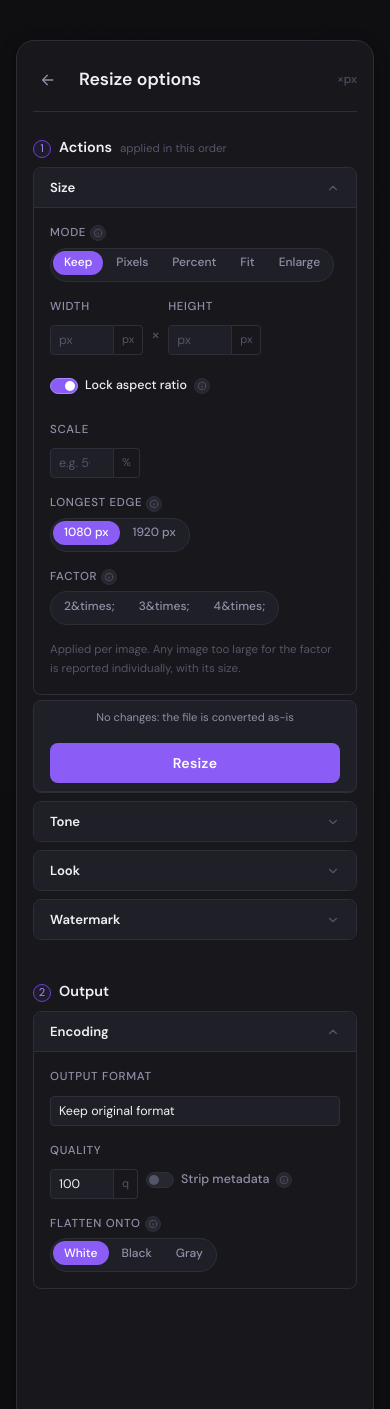
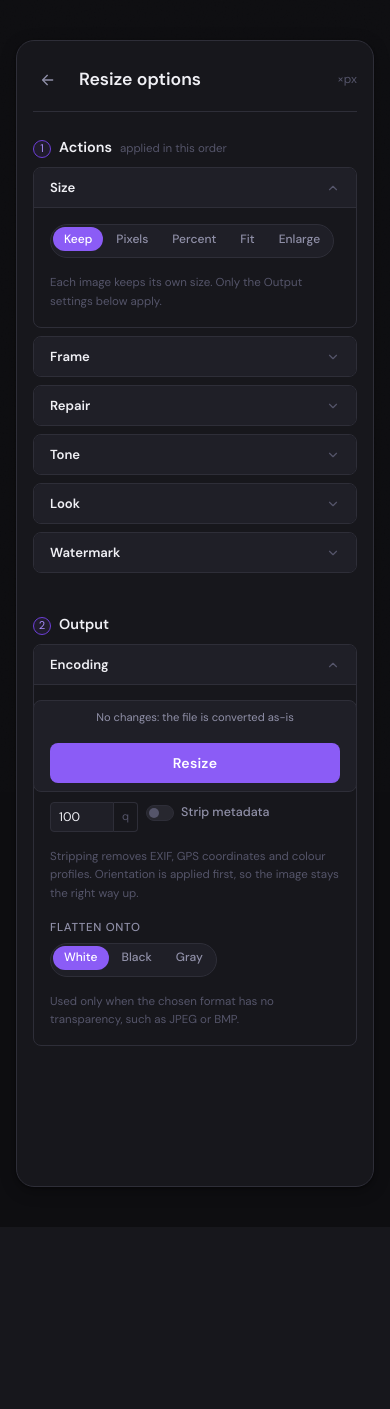
Before and after one commit to Tiritibambix/ImaGUIck, a Flask app: template templates/resize.html in a window 390 px wide. Shown: the part 52-1461 px from the top of the page. After the commit the page ends 1249 px from the top, so only its background shows below. Run offline with Flask 3, Linux system fonts and the light colour scheme; the template is opened without the code that fills it, so the values that code supplies are empty; some libraries are stand-ins or nearby versions.

Commit message:
fix(ui): reveal one size mode at a time and stop clipping tooltips
The Size group showed every mode's fields at once, so switching mode appeared
to do nothing. .reveal set display:flex, and the browser's own
`[hidden] { display: none }` comes from the UA stylesheet, which any author
class selector beats: the JavaScript was setting the hidden property
correctly and CSS was ignoring it. Add .reveal[hidden] { display: none },
which wins on specificity without !important.

The browser harness missed this because it asserted the hidden property
rather than what is on screen. It now loads the real stylesheet alongside the
real script, asserts computed display, and pins that exactly one reveal can be
visible; the generator refuses to build if the override is absent from the
stylesheet.

Other fixes from the same review:

- &times; and &deg; rendered literally. Jinja escapes {{ }}, so '2&times;'
  became '2&amp;times;'. Option texts now use the Unicode characters.
- Tooltips were cut in half. .opt-group had overflow:hidden while a tooltip is
  positioned above its own button, so the whole first row was clipped. The
  summary carries its own radius instead, which is what overflow was for, and
  the tooltip width is clamped to the viewport for phones.
- Tooltips reviewed against one rule: a tooltip holds one short secondary
  sentence, anything essential to understanding the control is visible text.
  Five moved to hints (ratio vs region, the 16 megapixel denoise refusal, the
  watermark shadow, GPS in strip metadata, when flattening applies); six
  one-line tooltips remain.
- Size no longer labels what it already says. The "Mode" label and the
  redundant "Scale" and "Factor" labels become aria-labels, and each mode
  states its effect with real numbers from the source.
- Vector density explains itself: every option shows the raster it would
  produce, and densities that would exceed MAX_DIMENSION are struck through,
  matching how the enlargement factors already behave.

The 843 pinned builder argv cases are unchanged.

```diff
--- a/templates/_resize_form_fields.html
+++ b/templates/_resize_form_fields.html
@@ -18,11 +18,14 @@
 
 {# ---------- primitives ---------- #}
 
-{% macro segmented(name, options, current='', label='', tip='', id_prefix='') %}
-{#  options: list of (value, text) or (value, text, disabled, title) #}
+{% macro segmented(name, options, current='', label='', tip='', id_prefix='', aria_label='') %}
+{#  options: list of (value, text) or (value, text, disabled, title)
+    Pass aria_label instead of label where the group heading or the option
+    texts already say what the choice is, so the name is announced without
+    being repeated on screen. #}
 <div class="field">
     {% if label %}<span class="field-label">{{ label }}{% if tip %}{{ info_tip(tip) }}{% endif %}</span>{% endif %}
-    <div class="seg" role="radiogroup"{% if label %} aria-label="{{ label }}"{% endif %}>
+    <div class="seg" role="radiogroup" aria-label="{{ label or aria_label or name }}">
         {% for opt in options %}
         {% set value = opt[0] %}
         {% set text = opt[1] %}
@@ -48,9 +51,9 @@
 </label>
 {% endmacro %}
 
-{% macro number(name, label, value='', min='', max='', unit='', placeholder='', tip='', id_prefix='') %}
+{% macro number(name, label, value='', min='', max='', unit='', placeholder='', tip='', id_prefix='', label_hidden=false) %}
 <div class="field">
-    <label class="field-label" for="{{ id_prefix }}{{ name }}">{{ label }}{% if tip %}{{ info_tip(tip) }}{% endif %}</label>
+    <label class="field-label{% if label_hidden %} vh{% endif %}" for="{{ id_prefix }}{{ name }}">{{ label }}{% if tip and not label_hidden %}{{ info_tip(tip) }}{% endif %}</label>
     <span class="num">
         <input type="number" name="{{ name }}" id="{{ id_prefix }}{{ name }}"
                {% if min != '' %}min="{{ min }}"{% endif %}{% if max != '' %} max="{{ max }}"{% endif %}
@@ -94,23 +97,52 @@
 
 {# ---------- the groups, in pipeline order ---------- #}
 
-{% macro group_import(id_prefix='') %}
+{% macro group_import(src_width=0, src_height=0, max_dimension=10000, id_prefix='') %}
+{% set known = src_width and src_height %}
 {% call option_group('Import') %}
-    {{ segmented('density', [('', 'Default'), ('150', '150 dpi'), ('300', '300 dpi'), ('600', '600 dpi')],
-                 '', 'Vector density',
-                 'Only affects SVG, PDF, EPS and AI sources, which rasterize soft at the default 72 dpi. A read-time setting, so it runs before anything else.',
-                 id_prefix) }}
+    {# A PDF or SVG has no pixels of its own: it is drawn at whatever
+       resolution we ask for. The dimensions above were probed at 72 dpi, so
+       each option can state the raster it would actually produce, which is a
+       far better explanation than any wording. #}
+    {{ segmented('density',
+                 [('', '72 dpi', false, '%s × %s px' % (src_width, src_height) if known else ''),
+                  ('150', '150 dpi', known and (src_width * 150 / 72 > max_dimension or src_height * 150 / 72 > max_dimension),
+                   '%s × %s px' % ((src_width * 150 / 72) | round | int, (src_height * 150 / 72) | round | int) if known else ''),
+                  ('300', '300 dpi', known and (src_width * 300 / 72 > max_dimension or src_height * 300 / 72 > max_dimension),
+                   '%s × %s px' % ((src_width * 300 / 72) | round | int, (src_height * 300 / 72) | round | int) if known else ''),
+                  ('600', '600 dpi', known and (src_width * 600 / 72 > max_dimension or src_height * 600 / 72 > max_dimension),
+                   '%s × %s px' % ((src_width * 600 / 72) | round | int, (src_height * 600 / 72) | round | int) if known else '')],
+                 '', 'Rasterize at', '', id_prefix) }}
+    <p class="hint">
+        {% if known %}
+        This page is drawn at {{ src_width }} &times; {{ src_height }} px at 72 dpi
+        ({{ (src_width * 300 / 72) | round | int }} &times; {{ (src_height * 300 / 72) | round | int }} px at 300 dpi).
+        Higher is sharper and heavier; densities that would pass {{ max_dimension }} px per side are struck through.
+        {% else %}
+        Vector and PDF sources have no pixels of their own. 72 dpi is small and soft,
+        300 dpi is print-sharp. Only SVG, PDF, EPS and AI sources are affected.
+        {% endif %}
+    </p>
 {% endcall %}
 {% endmacro %}
 
 {% macro group_size(src_width=0, src_height=0, max_dimension=10000, id_prefix='') %}
+{% set known = src_width and src_height %}
 {% call option_group('Size', true) %}
+    {# No visible "Mode" label: the group is called Size and the five options
+       say what they do. One applies at a time, which the hint states plainly
+       rather than hiding in a tooltip. #}
     {{ segmented('size_mode',
                  [('keep', 'Keep'), ('pixels', 'Pixels'), ('percent', 'Percent'),
                   ('fit', 'Fit'), ('enlarge', 'Enlarge')],
-                 'keep', 'Mode',
-                 'One mode applies at a time. Picking one clears the others, so a value you typed can never be silently dropped.',
-                 id_prefix) }}
+                 'keep', '', '', id_prefix, 'Resize mode') }}
+
+    <div class="reveal" data-when="size_mode=keep" hidden>
+        <p class="hint">
+            {% if known %}Kept at {{ src_width }} &times; {{ src_height }} px.{% else %}Each image keeps its own size.{% endif %}
+            Only the Output settings below apply.
+        </p>
+    </div>
 
     <div class="reveal" data-when="size_mode=pixels" hidden>
         <div class="row">
@@ -122,50 +154,50 @@
     </div>
 
     <div class="reveal" data-when="size_mode=percent" hidden>
-        {{ number('percentage', 'Scale', '', 1, 1000, '%', 'e.g. 50', '', id_prefix) }}
-        {% if src_width and src_height %}<p class="hint">Source is {{ src_width }} &times; {{ src_height }} px.</p>{% endif %}
+        {{ number('percentage', 'Scale', '', 1, 1000, '%', 'e.g. 50', '', id_prefix, true) }}
+        <p class="hint">
+            {% if known %}Source is {{ src_width }} &times; {{ src_height }} px, so 50 gives {{ (src_width / 2) | round | int }} &times; {{ (src_height / 2) | round | int }} px.{% else %}Applied to each image individually.{% endif %}
+        </p>
     </div>
 
     <div class="reveal" data-when="size_mode=fit" hidden>
         {{ segmented('fit_preset', [('1080', '1080 px'), ('1920', '1920 px')], '1080', 'Longest edge',
-                     'Shrink-only: an image already smaller than the box is left alone.', id_prefix) }}
+                     '', id_prefix) }}
+        <p class="hint">Shrink-only: an image already smaller than the box is left alone.</p>
     </div>
 
     <div class="reveal" data-when="size_mode=enlarge" hidden>
-        {% set known = src_width and src_height %}
         {{ segmented('upscale',
-                     [('2x', '2&times;', known and (src_width * 2 > max_dimension or src_height * 2 > max_dimension),
-                       '%s x %s px' % (src_width * 2, src_height * 2) if known else ''),
-                      ('3x', '3&times;', known and (src_width * 3 > max_dimension or src_height * 3 > max_dimension),
-                       '%s x %s px' % (src_width * 3, src_height * 3) if known else ''),
-                      ('4x', '4&times;', known and (src_width * 4 > max_dimension or src_height * 4 > max_dimension),
-                       '%s x %s px' % (src_width * 4, src_height * 4) if known else '')],
-                     '', 'Factor',
-                     'A Lanczos resample followed by a light sharpen. Meant for small images.', id_prefix) }}
-        {% if known %}
-        <p class="hint">Source is {{ src_width }} &times; {{ src_height }} px. Factors that would pass {{ max_dimension }} px per side are struck through.</p>
-        {% else %}
-        <p class="hint">Applied per image. Any image too large for the factor is reported individually, with its size.</p>
-        {% endif %}
+                     [('2x', '2×', known and (src_width * 2 > max_dimension or src_height * 2 > max_dimension),
+                       '%s × %s px' % (src_width * 2, src_height * 2) if known else ''),
+                      ('3x', '3×', known and (src_width * 3 > max_dimension or src_height * 3 > max_dimension),
+                       '%s × %s px' % (src_width * 3, src_height * 3) if known else ''),
+                      ('4x', '4×', known and (src_width * 4 > max_dimension or src_height * 4 > max_dimension),
+                       '%s × %s px' % (src_width * 4, src_height * 4) if known else '')],
+                     '', '', '', id_prefix, 'Enlargement factor') }}
+        <p class="hint">
+            A Lanczos resample plus a light sharpen, meant for small images.
+            {% if known %}Source is {{ src_width }} &times; {{ src_height }} px; factors that would pass {{ max_dimension }} px per side are struck through.{% else %}Any image too large for the factor is reported individually, with its size.{% endif %}
+        </p>
     </div>
 {% endcall %}
 {% endmacro %}
 
 {% macro group_frame(id_prefix='', allow_region=true) %}
 {% call option_group('Frame') %}
-    {{ segmented('rotation', [('', 'None'), ('90', '90&deg;'), ('180', '180&deg;'), ('270', '270&deg;')],
-                 '', 'Rotate', 'Right angles only. Runs before the crop, so the crop box frames the rotated image.', id_prefix) }}
+    {{ segmented('rotation', [('', 'None'), ('90', '90°'), ('180', '180°'), ('270', '270°')],
+                 '', 'Rotate', 'Runs before the crop, so the crop box frames the rotated image.', id_prefix) }}
     <div class="row">
         {{ switch('flip_h', 'Mirror horizontally', '', false, id_prefix) }}
         {{ switch('flip_v', 'Mirror vertically', '', false, id_prefix) }}
     </div>
     {% set crop_options = [('none', 'None'), ('ratio', 'Ratio')] %}
     {% if allow_region %}{% set crop_options = crop_options + [('region', 'Region')] %}{% endif %}
-    {{ segmented('crop_mode', crop_options, 'none', 'Crop',
-                 'A ratio crops centred; a region takes explicit offsets. One or the other, never both.'
-                 if allow_region else
-                 'Centred on each image. An explicit region needs one known size, so it is offered on single images only.',
-                 id_prefix) }}
+    {{ segmented('crop_mode', crop_options, 'none', 'Crop', '', id_prefix) }}
+    <p class="hint">
+        {% if allow_region %}A ratio crops centred; a region takes explicit offsets. One or the other, never both.
+        {% else %}Centred on each image. An explicit region needs one known size, so it is offered on single images only.{% endif %}
+    </p>
     <div class="reveal" data-when="crop_mode=ratio" hidden>
         {{ segmented('crop_ratio', [('1:1', '1:1'), ('4:3', '4:3'), ('3:2', '3:2'), ('16:9', '16:9')],
                      '1:1', 'Aspect', '', id_prefix) }}
@@ -188,9 +220,9 @@
 {% call option_group('Repair') %}
     {{ segmented('denoise_mode',
                  [('', 'None'), ('despeckle', 'Despeckle'), ('enhance', 'Smooth'), ('kuwahara', 'Edge-preserving')],
-                 '', 'Noise reduction',
-                 'Runs before the tonal corrections, which amplify whatever noise they are handed. Edge-preserving is slow and refused above 16 megapixels.',
-                 id_prefix) }}
+                 '', 'Noise reduction', '', id_prefix) }}
+    <p class="hint">Runs before the tonal corrections, which amplify whatever noise they are handed.
+    Edge-preserving is slow and refused above 16 megapixels.</p>
     <div class="reveal" data-when="denoise_mode=kuwahara" hidden>
         {{ segmented('kuwahara_level', [('low', 'Low'), ('standard', 'Standard'), ('high', 'High')],
                      'standard', 'Strength', '', id_prefix) }}
@@ -220,9 +252,9 @@
 
 {% macro group_watermark(id_prefix='') %}
 {% call option_group('Watermark') %}
-    {{ text_field('watermark_text', 'Caption', '', 200, 'Leave empty for none',
-                  'Drawn twice for a drop shadow, so it stays readable over light and dark areas. Applied after the resize, so the size is relative to the final image.',
-                  id_prefix) }}
+    {{ text_field('watermark_text', 'Caption', '', 200, 'Leave empty for none', '', id_prefix) }}
+    <p class="hint">Drawn twice for a drop shadow, so it stays readable over light and dark areas.
+    Applied after the resize, so the size is relative to the delivered image.</p>
     <div class="reveal-text" data-when-filled="watermark_text" hidden>
         <div class="row row-top">
             <div class="field">
@@ -270,11 +302,13 @@
     </div>
     <div class="row">
         {{ number('quality', 'Quality', quality_value, 1, 100, 'q', '', '', id_prefix) }}
-        {{ switch('strip_metadata', 'Strip metadata', 'Removes EXIF, GPS coordinates and colour profiles. Orientation is applied first, so the image stays the right way up.', false, id_prefix) }}
+        {{ switch('strip_metadata', 'Strip metadata', '', false, id_prefix) }}
     </div>
+    <p class="hint">Stripping removes EXIF, GPS coordinates and colour profiles.
+    Orientation is applied first, so the image stays the right way up.</p>
     {{ segmented('background_color', [('white', 'White'), ('black', 'Black'), ('gray', 'Gray')],
-                 'white', 'Flatten onto',
-                 'Used only when the output format has no transparency, such as JPEG or BMP.', id_prefix) }}
+                 'white', 'Flatten onto', '', id_prefix) }}
+    <p class="hint">Used only when the chosen format has no transparency, such as JPEG or BMP.</p>
 {% endcall %}
 {% endmacro %}
 
--- a/templates/_resize_options_styles.html
+++ b/templates/_resize_options_styles.html
@@ -144,7 +144,11 @@
         border-radius: var(--radius-md);
         background: var(--surface-card);
         margin-bottom: var(--sp-sm);
-        overflow: hidden;
+        /* Deliberately NOT overflow:hidden. A tooltip is absolutely positioned
+           against its own button and sits above it, so clipping the group cuts
+           every tooltip in the first row in half. The summary carries its own
+           radius instead, which is what overflow was there for. */
+        overflow: visible;
     }
 
     .opt-group > summary {
@@ -155,7 +159,11 @@
         cursor: pointer;
         list-style: none;
         background: var(--surface-raised);
+        border-radius: calc(var(--radius-md) - 1px);
         transition: background var(--ease);
+    }
+    .opt-group[open] > summary {
+        border-radius: calc(var(--radius-md) - 1px) calc(var(--radius-md) - 1px) 0 0;
     }
     .opt-group > summary::-webkit-details-marker { display: none; }
     .opt-group > summary:hover { background: var(--surface-hover); }
@@ -228,6 +236,27 @@
         display: flex;
         flex-direction: column;
         gap: var(--sp-md);
+    }
+
+    /* This rule is load-bearing. Nothing in the project defines [hidden], and
+       the browser's own `[hidden] { display: none }` comes from the UA
+       stylesheet, which any author class selector beats. Without it the
+       `display: flex` above wins and every mode's fields show at once, which
+       is exactly what made the Size group unreadable. */
+    .reveal[hidden], .reveal-text[hidden] { display: none; }
+
+    /* Visually hidden but still announced: used where the mode already names
+       what the number is, so the label would only repeat it on screen. */
+    .vh {
+        position: absolute;
+        width: 1px;
+        height: 1px;
+        margin: -1px;
+        padding: 0;
+        overflow: hidden;
+        clip-path: inset(50%);
+        white-space: nowrap;
+        border: 0;
     }
 
     /* ---------- one of a few: segmented ---------- */
@@ -484,6 +513,15 @@
 
     .run-bar .btn { flex-shrink: 0; }
 
+    /* The shared tooltip is a fixed 200px in base.html, which overflows a phone
+       once it is centred on an icon near either edge. Clamp it to the viewport
+       and let it wrap instead. */
+    .og-body .tip::after,
+    .opt-group .tip::after {
+        width: min(220px, calc(100vw - 2.5rem));
+        max-width: 220px;
+    }
+
     @media (max-width: 480px) {
         .resize-card { padding: var(--sp-lg) var(--sp-md); }
         .row { gap: var(--sp-sm); }
--- a/templates/resize.html
+++ b/templates/resize.html
@@ -28,7 +28,7 @@
 
         {% if is_vector %}
         {{ stage(1, 'Source', 'read before anything else') }}
-        {{ group_import() }}
+        {{ group_import(width, height, max_dim) }}
         {% endif %}
 
         {{ stage(2 if is_vector else 1, 'Actions', 'applied in this order') }}
--- a/templates/resize_batch.html
+++ b/templates/resize_batch.html
@@ -24,7 +24,7 @@
         <input type="hidden" name="filenames" value="{{ ','.join(files) }}">
 
         {{ stage(1, 'Source', 'read before anything else') }}
-        {{ group_import('batch_') }}
+        {{ group_import(0, 0, 10000, 'batch_') }}
 
         {{ stage(2, 'Actions', 'applied in this order, to every image') }}
         {{ group_size(0, 0, 10000, 'batch_') }}
```
